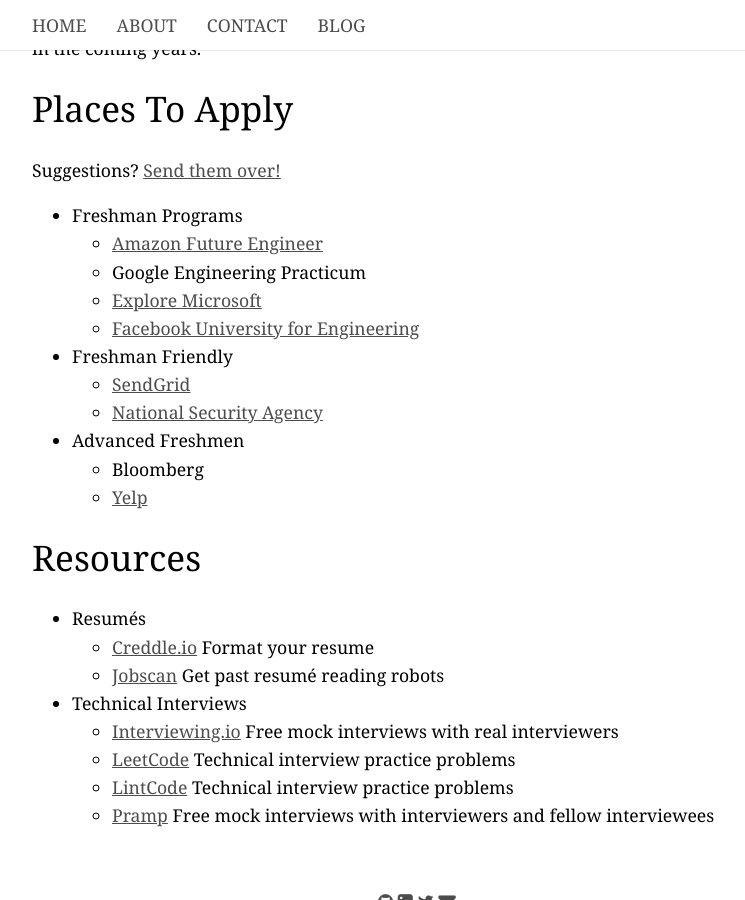
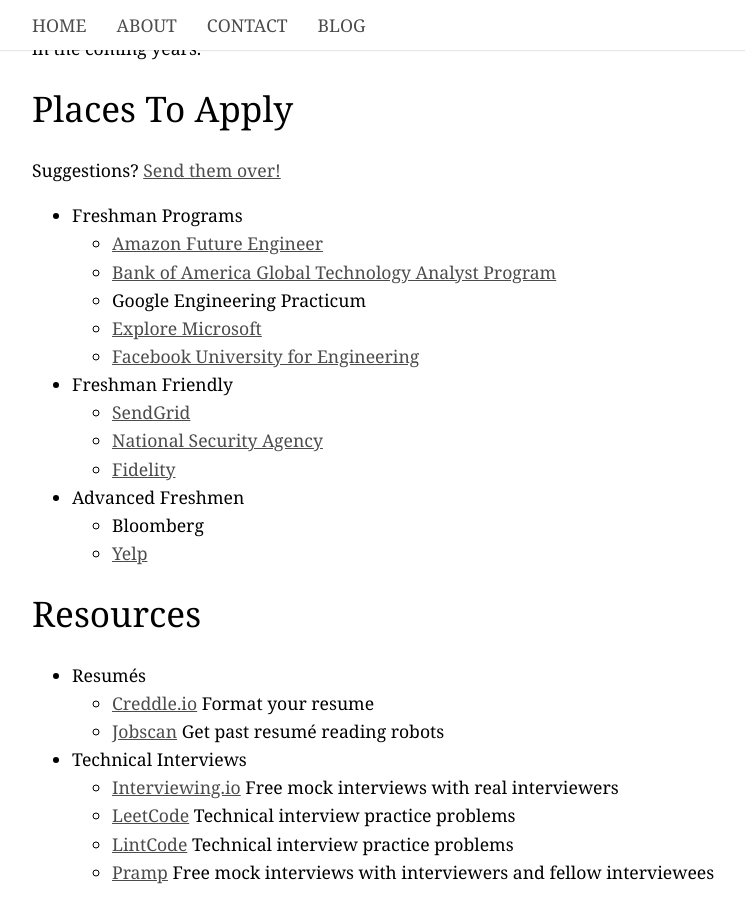
Before and after one commit to CallaJun/CallaJun.github.io, a Jekyll site: the page built from _pages/csfrosh.md, in a window 1280 px wide and 900 px high, scrolled down 3580 px. Shown: the whole window, without its empty margins (223-968 px from the left). Built offline with Jekyll 4.4.1, drawn with Linux system fonts in a browser that asks for light colours; some web fonts are replaced.

Commit message:
Adding some internships

```diff
--- a/_pages/csfrosh.md
+++ b/_pages/csfrosh.md
@@ -90,12 +90,14 @@
 
 - Freshman Programs
   - [Amazon Future Engineer](https://www.amazon.jobs/en/landing_pages/amazonfutureengineer)
+  - [Bank of America Global Technology Analyst Program](https://campus.bankofamerica.com/careers/Global-Technology-Freshman-Summer-Analyst-Program-US.html)
   - Google Engineering Practicum
   - [Explore Microsoft](https://careers.microsoft.com/us/en/usexploremicrosoftprogram)
   - [Facebook University for Engineering](https://www.facebook.com/careers/students-and-grads/students)
 - Freshman Friendly
   - [SendGrid](https://squareup.com/careers/university)
   - [National Security Agency](https://www.nsa.gov/psp/applyonline/EMPLOYEE/HRMS/c/HRS_HRAM.HRS_APP_SCHJOB.GBL?Page=HRS_APP_SCHJOB&Action=U&FOCUS=Applicant&SiteId=1)
+  - [Fidelity](#)
 - Advanced Freshmen
   - Bloomberg
   - [Yelp](https://www.yelp.com/careers/job-openings?keywords=&team=college-engineering&location=all)
```
